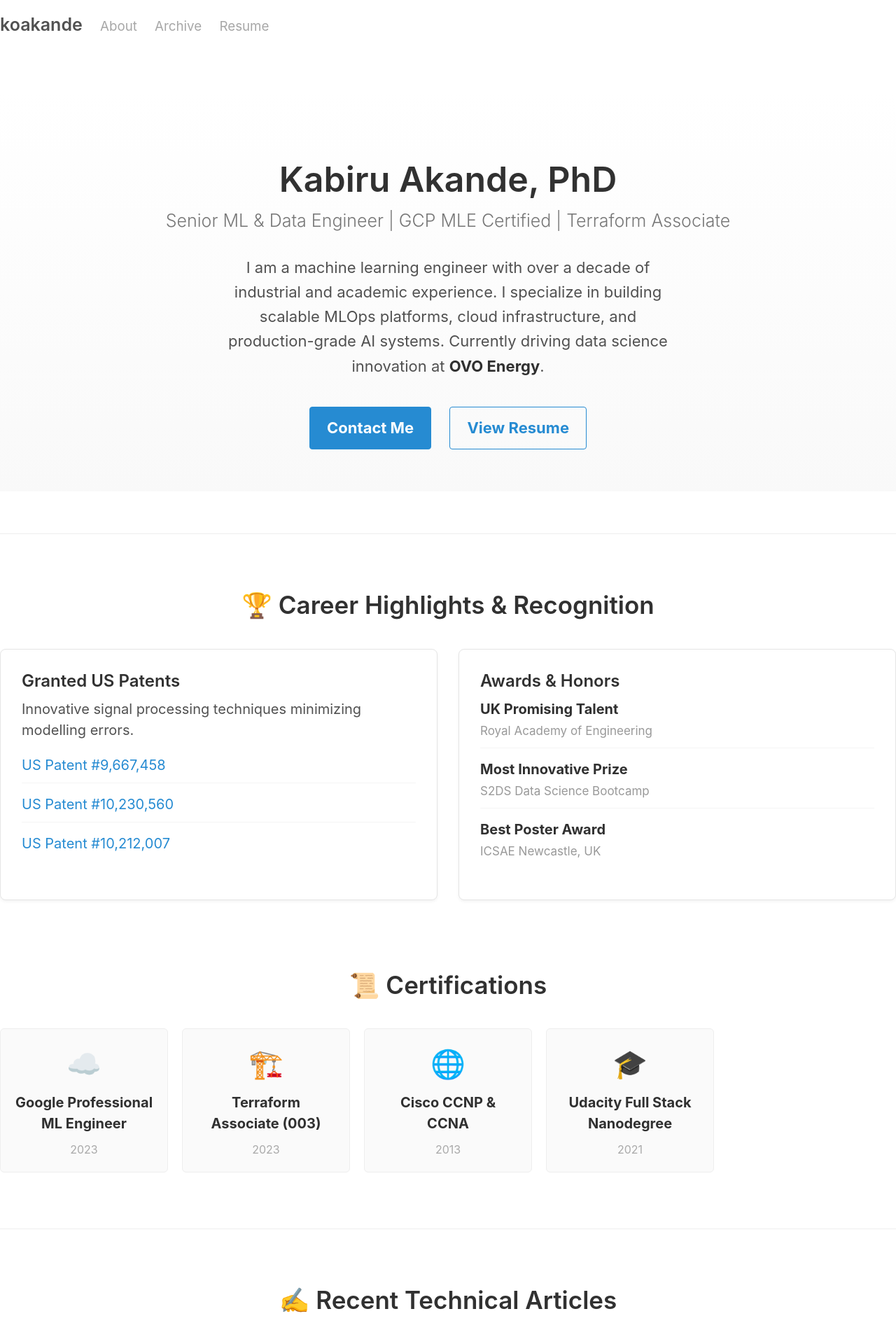
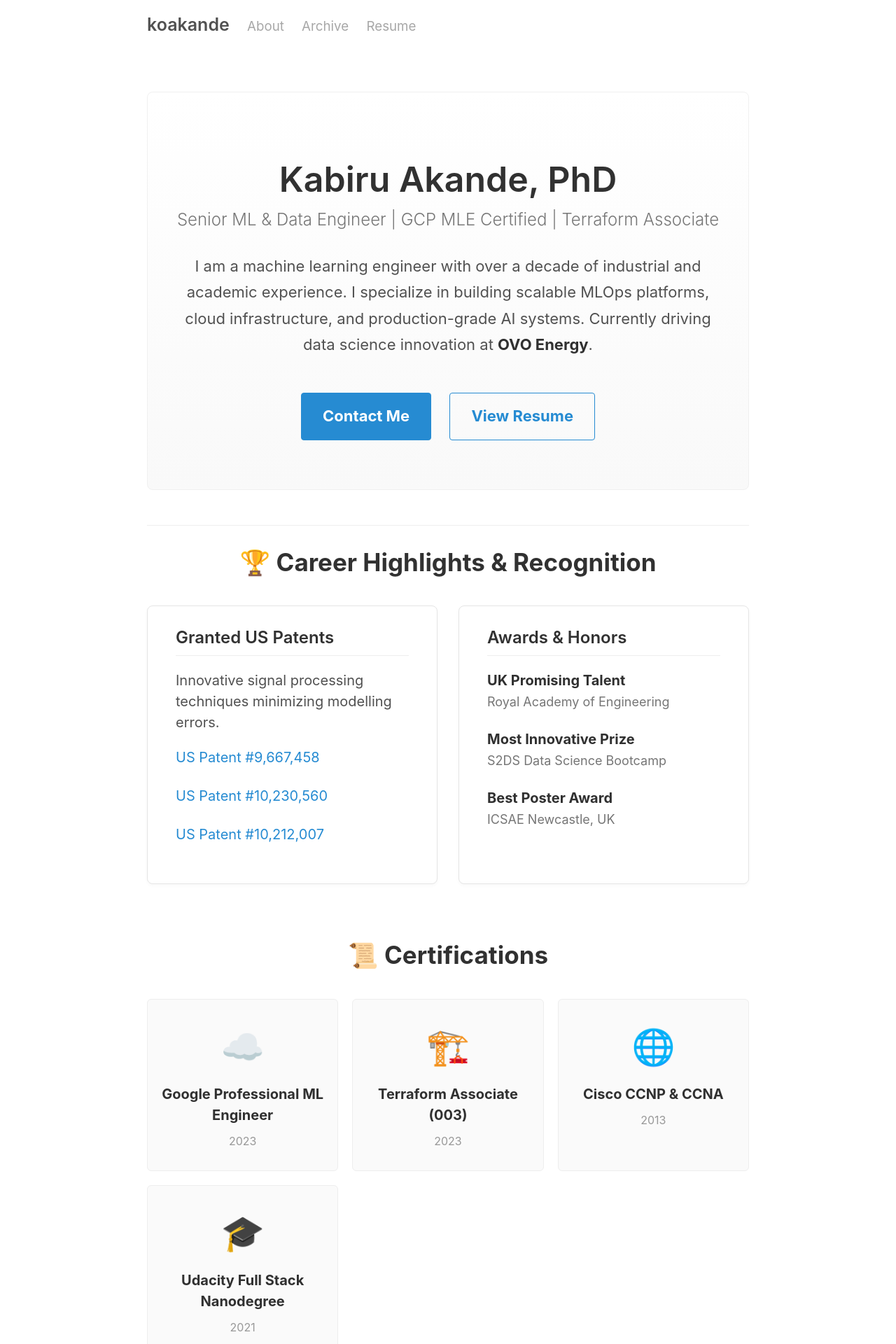
Before and after one commit to kbakande/kbakande.github.io, a Jekyll site: the page built from index.html, in a window 1280 px wide. Shown: the top 1920 px of the page at 70% size. Built offline with Jekyll 4.4.1, drawn with Linux system fonts in a browser that asks for light colours; the list of posts is cut into pages by our own code.

Commit message:
adds better layout

```diff
--- a/_sass/_layout.scss
+++ b/_sass/_layout.scss
@@ -1,78 +1,57 @@
-/* --- Portfolio Landing Page Styles --- */
+// Layout
+//
+// Styles for managing the structural hierarchy of the site.
 
-/* Hero Section */
+.container {
+  max-width: 46rem; /* Increased from 38rem to give more room */
+  padding-left:  1.5rem;
+  padding-right: 1.5rem;
+  margin-left:  auto;
+  margin-right: auto;
+}
+
+footer {
+  margin-bottom: 2rem;
+}
+
+/* --- Portfolio Custom Styles --- */
+
+/* Hero Section: Added padding to keep text away from edges */
 .hero-section {
   text-align: center;
-  padding: 3rem 0;
+  padding: 3rem 2rem; /* Added horizontal padding */
   background: linear-gradient(to bottom, #fff, #f9f9f9);
-  margin-bottom: 2rem;
+  margin-bottom: 2.5rem;
+  border-radius: 8px; /* Softer edges */
+  border: 1px solid #f0f0f0;
 }
 
 .hero-title {
   font-size: 2.5rem;
   margin-bottom: 0.5rem;
   color: #313131;
+  line-height: 1.2;
 }
 
 .hero-subtitle {
-  font-size: 1.25rem;
+  font-size: 1.2rem;
   color: #767676;
   font-weight: 300;
   margin-bottom: 1.5rem;
 }
 
 .hero-content {
-  max-width: 32rem;
+  max-width: 38rem; /* Restrict text width for readability */
   margin: 0 auto;
   font-size: 1.1rem;
-  line-height: 1.6;
+  line-height: 1.7;
 }
 
 .hero-links {
   margin-top: 2rem;
 }
 
-/* Buttons */
-.btn {
-  display: inline-block;
-  padding: 0.6rem 1.2rem;
-  border-radius: 4px;
-  text-decoration: none;
-  font-weight: bold;
-  margin: 0 0.5rem;
-  transition: all 0.2s ease;
-}
-
-.btn-primary {
-  background-color: #268bd2;
-  color: white;
-  border: 1px solid #268bd2;
-}
-
-.btn-primary:hover {
-  background-color: #1f78b4;
-  text-decoration: none;
-  color: white;
-}
-
-.btn-outline {
-  background-color: transparent;
-  color: #268bd2;
-  border: 1px solid #268bd2;
-}
-
-.btn-outline:hover {
-  background-color: #f0f8ff;
-  text-decoration: none;
-}
-
-/* Layout Utilities */
-.section-divider {
-  margin: 3rem 0;
-  border: 0;
-  border-top: 1px solid #eee;
-}
-
+/* Section Styling */
 .section-container {
   margin-bottom: 4rem;
 }
@@ -81,12 +60,11 @@
   text-align: center;
   margin-bottom: 2rem;
   font-size: 1.75rem;
-  position: relative;
-  display: inline-block;
-  width: 100%;
+  color: #313131;
+  font-weight: 700;
 }
 
-/* Cards & Grid */
+/* Cards (Patents/Awards) */
 .grid-2 {
   display: grid;
   grid-template-columns: 1fr;
@@ -103,22 +81,97 @@
   background: #fff;
   border: 1px solid #e5e5e5;
   border-radius: 8px;
-  padding: 1.5rem;
-  box-shadow: 0 2px 4px rgba(0,0,0,0.05);
-  transition: transform 0.2s ease;
+  padding: 1.5rem 2rem; /* Increased padding inside cards */
+  box-shadow: 0 2px 5px rgba(0,0,0,0.03);
+  transition: transform 0.2s ease, box-shadow 0.2s ease;
 }
 
 .card:hover {
   transform: translateY(-3px);
-  box-shadow: 0 4px 8px rgba(0,0,0,0.1);
+  box-shadow: 0 5px 15px rgba(0,0,0,0.08);
 }
 
 .card h3 {
   margin-top: 0;
   font-size: 1.2rem;
   color: #313131;
+  border-bottom: 1px solid #eee;
+  padding-bottom: 0.5rem;
+  margin-bottom: 1rem;
 }
 
+/* Certifications Grid */
+.cert-grid {
+  display: grid;
+  grid-template-columns: repeat(auto-fill, minmax(220px, 1fr)); /* Slightly wider cards */
+  gap: 1rem;
+}
+
+.cert-item {
+  display: block; /* Makes the whole card clickable */
+  border: 1px solid #eee;
+  padding: 1.5rem 1rem;
+  border-radius: 6px;
+  text-align: center;
+  background-color: #fafafa;
+  color: inherit;
+  transition: background-color 0.2s;
+  text-decoration: none !important; /* Removes underline from link */
+}
+
+.cert-item:hover {
+  background-color: #f0f8ff;
+  border-color: #268bd2;
+}
+
+.cert-icon {
+  display: block;
+  font-size: 2.5rem;
+  margin-bottom: 0.75rem;
+}
+
+.cert-year {
+  display: block;
+  font-size: 0.8rem;
+  color: #999;
+  margin-top: 0.5rem;
+}
+
+/* Buttons */
+.btn {
+  display: inline-block;
+  padding: 0.7rem 1.5rem;
+  border-radius: 4px;
+  text-decoration: none;
+  font-weight: bold;
+  margin: 0.5rem;
+  transition: all 0.2s ease;
+}
+
+.btn-primary {
+  background-color: #268bd2;
+  color: white;
+  border: 1px solid #268bd2;
+}
+
+.btn-primary:hover {
+  background-color: #1f78b4;
+  color: white;
+  text-decoration: none;
+}
+
+.btn-outline {
+  background-color: transparent;
+  color: #268bd2;
+  border: 1px solid #268bd2;
+}
+
+.btn-outline:hover {
+  background-color: #f0f8ff;
+  text-decoration: none;
+}
+
+/* Lists */
 .clean-list {
   list-style: none;
   padding-left: 0;
@@ -127,66 +180,26 @@
 
 .clean-list li {
   margin-bottom: 0.75rem;
-  border-bottom: 1px solid #f5f5f5;
   padding-bottom: 0.5rem;
 }
 
-.clean-list li:last-child {
-  border-bottom: none;
+.sub-text {
+  font-size: 0.9rem;
+  color: #767676;
+  display: block;
+  margin-top: 0.1rem;
 }
 
-.sub-text {
-  font-size: 0.85rem;
-  color: #999;
-}
-
-/* Certifications Grid */
-.cert-grid {
-  display: grid;
-  grid-template-columns: repeat(auto-fill, minmax(200px, 1fr));
-  gap: 1rem;
-}
-
-.cert-item {
-  border: 1px solid #eee;
-  padding: 1rem;
-  border-radius: 6px;
-  text-align: center;
-  background-color: #fafafa;
-}
-
-.cert-icon {
-  display: block;
-  font-size: 2rem;
-  margin-bottom: 0.5rem;
-}
-
-.cert-year {
-  display: block;
-  font-size: 0.8rem;
-  color: #aaa;
-  margin-top: 0.5rem;
-}
-
-/* Recent Posts Preview */
+/* Posts Preview */
 .posts-list {
   margin-bottom: 1.5rem;
 }
-
 .post-preview {
-  margin-bottom: 1rem;
+  margin-bottom: 1.5rem;
+  padding-bottom: 1rem;
+  border-bottom: 1px solid #eee;
 }
-
 .post-preview-title {
-  margin: 0;
-  font-size: 1.2rem;
+  margin: 0 0 0.5rem 0;
+  font-size: 1.3rem;
 }
-
-.center-text {
-  text-align: center;
-}
-
-.read-more-link {
-  font-weight: bold;
-  font-size: 0.9rem;
-}
```
